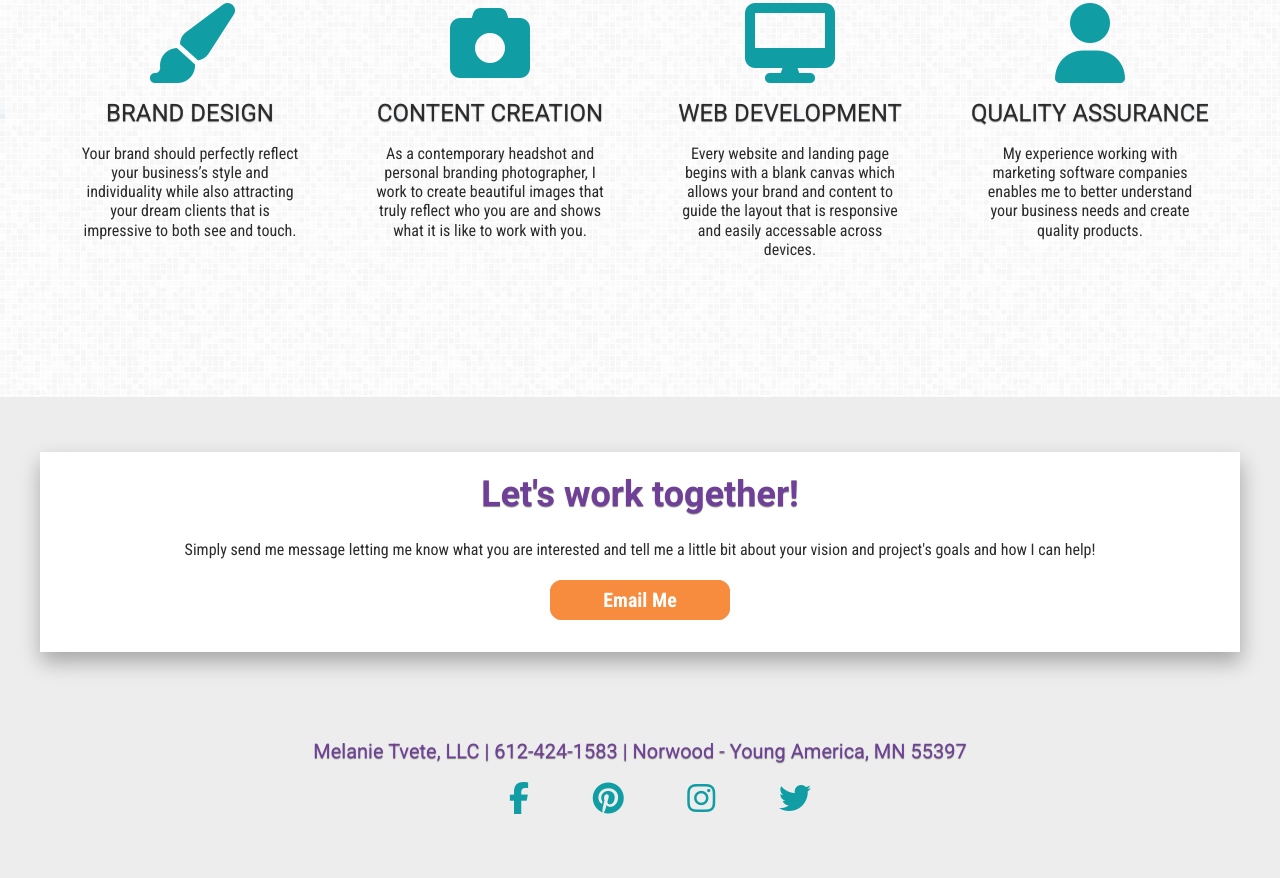
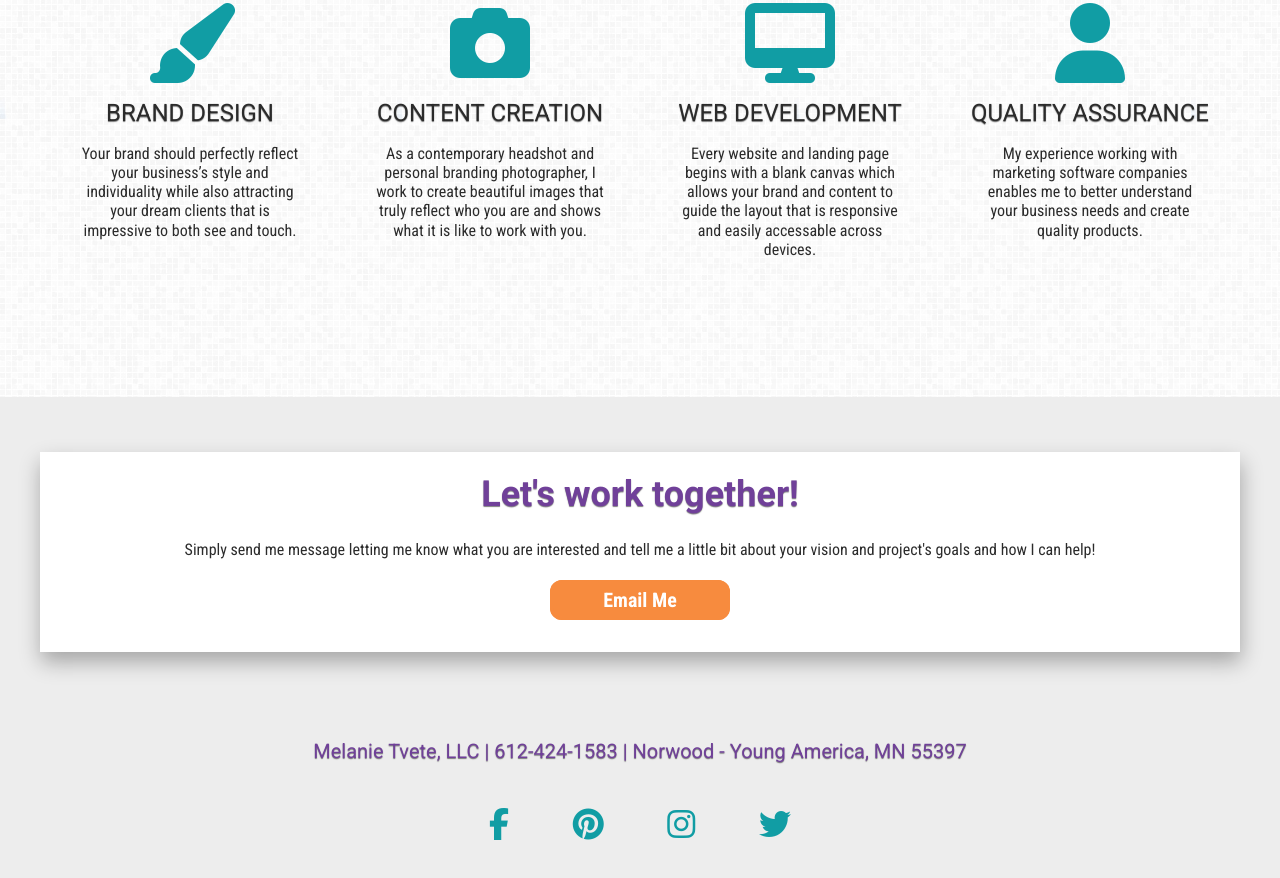
Before and after one commit to MelanieTvete/melanietvete, a plain HTML site: page melanietvete.com/index.html in a window 1280 px wide. Shown: the part 1403-2281 px from the top of the page. Before the commit the page ends 2233 px from the top, so only its background shows below. Drawn offline with Linux system fonts and the light colour scheme.

Commit message:
add padding around social media footer icons

```diff
--- a/melanietvete.com/css/main.css
+++ b/melanietvete.com/css/main.css
@@ -436,6 +436,7 @@ footer h4{
 
 footer ul{
 	list-style: none;
+	padding: 2% 0%;
 }
 
 footer ul li {
```
